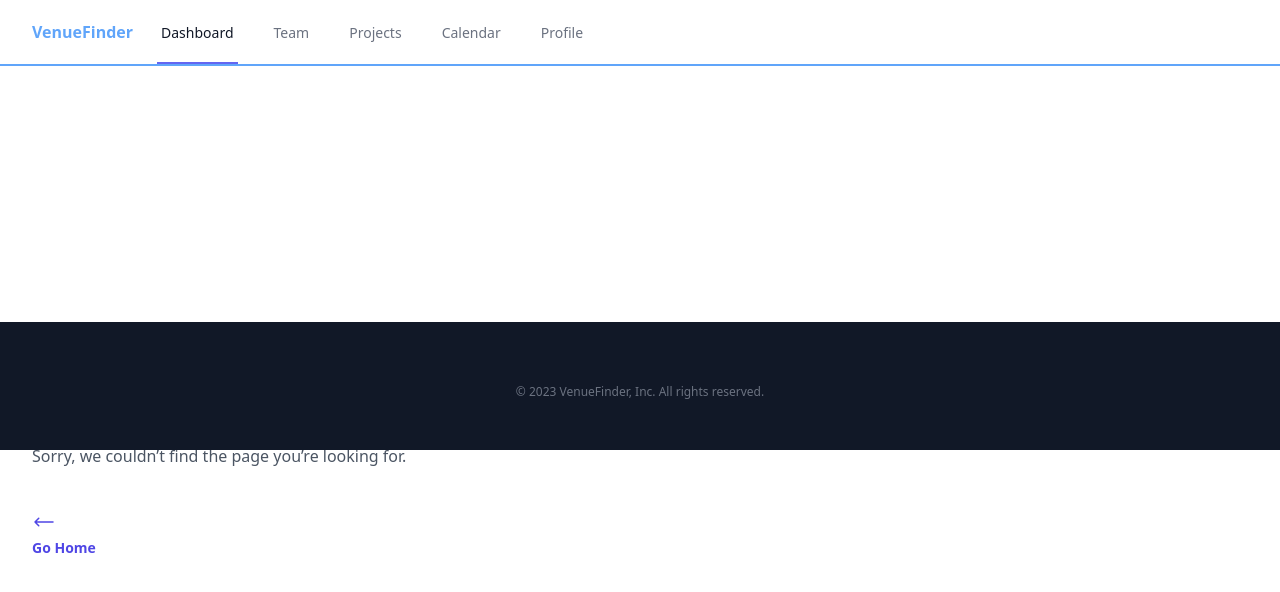
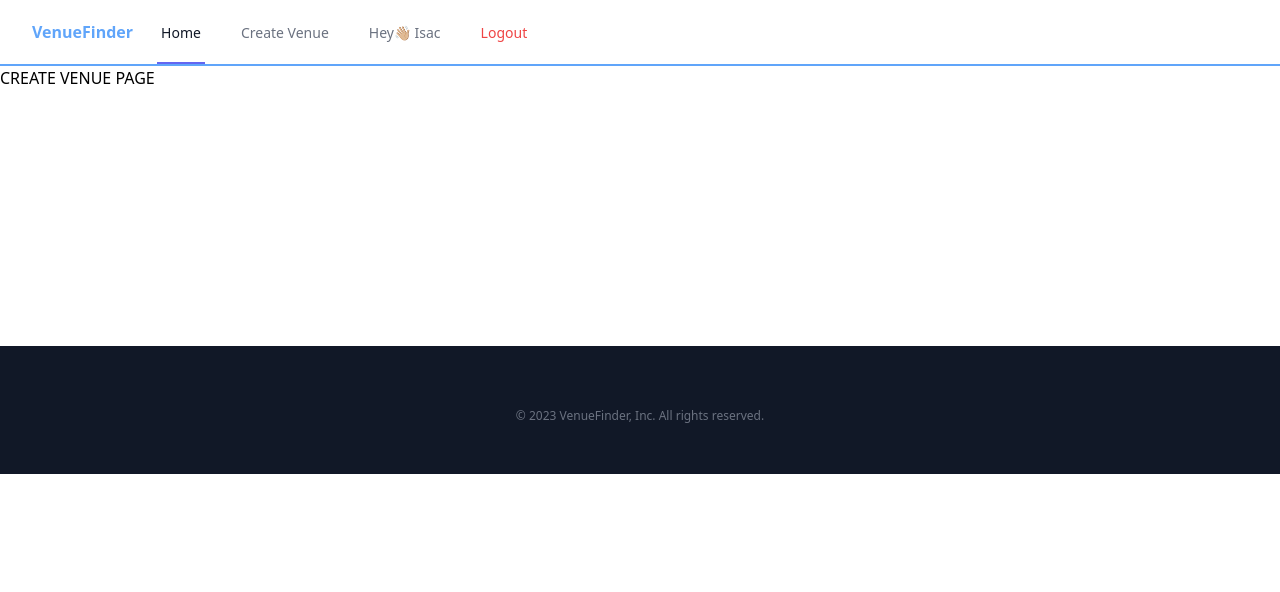
Before and after one commit to IsacHolstad/venuefinder, a React (Create React App) app: page /createvenue in a window 1280 px wide. Before the commit this address had no page. Shown: the top 592 px of the page. Built offline with nearby package versions, Linux system fonts and the light colour scheme.

Commit message:
header navigation nav fix for desktop list

```diff
--- a/src/components/shared/HeaderNavigation.js
+++ b/src/components/shared/HeaderNavigation.js
@@ -21,31 +21,25 @@ const HeaderNavigation = () => {
                                             to="/"
                                             className="inline-flex items-center border-b-2 border-indigo-500 px-1 pt-1 text-sm font-medium text-gray-900"
                                         >
-                                            Dashboard
+                                            Home
+                                        </NavLink>
+                                        <NavLink
+                                            to="/createvenue"
+                                            className="inline-flex items-center border-b-2 border-transparent px-1 pt-1 text-sm font-medium text-gray-500 hover:border-gray-300 hover:text-gray-700"
+                                        >
+                                            Create Venue
                                         </NavLink>
                                         <NavLink
                                             to="/"
                                             className="inline-flex items-center border-b-2 border-transparent px-1 pt-1 text-sm font-medium text-gray-500 hover:border-gray-300 hover:text-gray-700"
                                         >
-                                            Team
-                                        </NavLink>
-                                        <NavLink
-                                            to="/"
-                                            className="inline-flex items-center border-b-2 border-transparent px-1 pt-1 text-sm font-medium text-gray-500 hover:border-gray-300 hover:text-gray-700"
-                                        >
-                                            Projects
+                                            Hey👋🏼 Isac
                                         </NavLink>
                                         <NavLink
                                             to="/signup"
-                                            className="inline-flex items-center border-b-2 border-transparent px-1 pt-1 text-sm font-medium text-gray-500 hover:border-gray-300 hover:text-gray-700"
+                                            className="inline-flex items-center border-b-2 border-transparent px-1 pt-1 text-sm font-medium text-red-500 hover:text-red-500"
                                         >
-                                            Calendar
-                                        </NavLink>
-                                        <NavLink
-                                            to="/signup"
-                                            className="inline-flex items-center border-b-2 border-transparent px-1 pt-1 text-sm font-medium text-gray-500 hover:border-gray-300 hover:text-gray-700"
-                                        >
-                                            Profile
+                                            Logout
                                         </NavLink>
                                     </div>
                                 </div>
@@ -101,7 +95,7 @@ const HeaderNavigation = () => {
                                     as="a"
                                     href="#"
                                     className="block border-l-4 border-transparent py-2 pl-3 pr-4 text-base font-medium text-gray-600 hover:border-gray-300 hover:bg-gray-50 hover:text-gray-800"
-                                ><NavLink to="/">Create Venue</NavLink>
+                                ><NavLink to="/createvenue">Create Venue</NavLink>
                                 </Disclosure.Button>
                                 <Disclosure.Button
                                     as="a"
--- /dev/null
+++ b/src/components/views/CreateVenue.js
@@ -0,0 +1,12 @@
+import React from 'react';
+
+const CreateVenue = () => {
+    return (
+        <div>
+            <h2>CREATE VENUE PAGE</h2>
+
+        </div>
+    );
+};
+
+export default CreateVenue;
--- a/src/components/views/VenueDetail.js
+++ b/src/components/views/VenueDetail.js
@@ -17,7 +17,7 @@ const VenueDetail = () => {
     console.log("SINGLE VENUE DATA:",singleVenue)
     return (
         <>
-            <h1 className="text-center mt-12">HELLO</h1>
+            <h1 className="text-center mt-12">HELLO DATA BELOW:</h1>
             <div>HERE IS ID: {singleVenue.id}</div>
             <div>HERE IS NAME:{singleVenue.name}</div>
         </>
--- a/src/routes/Router.js
+++ b/src/routes/Router.js
@@ -5,6 +5,7 @@ import SignIn from "../components/views/SignIn";
 import PageNotFound from "../components/views/PageNotFound";
 import Home from "../components/views/Home";
 import VenueDetail from "../components/views/VenueDetail";
+import CreateVenue from "../components/views/CreateVenue";
 
 function Router () {
     return(
@@ -13,6 +14,7 @@ function Router () {
                 <Route path="/signup" element={<SignUp/>}/>
                 <Route path="/signin" element={<SignIn/>}/>
                 <Route path="/" element={<Home/>}/>
+                <Route path="/createvenue" element={<CreateVenue/>}/>
                 <Route path="/venuedetail/:id" element={<VenueDetail/>}/>
                 <Route path="*" element={<PageNotFound/>}/>
             </Routes>
```
